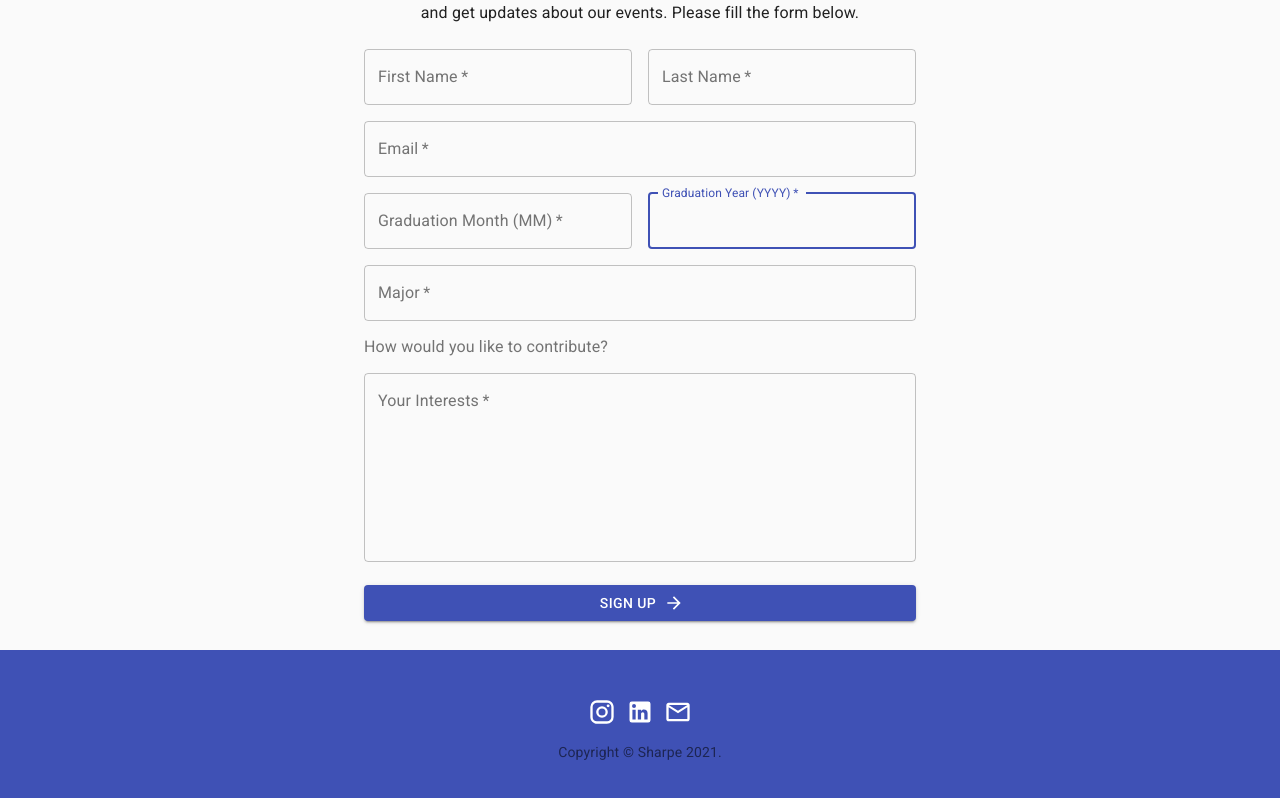
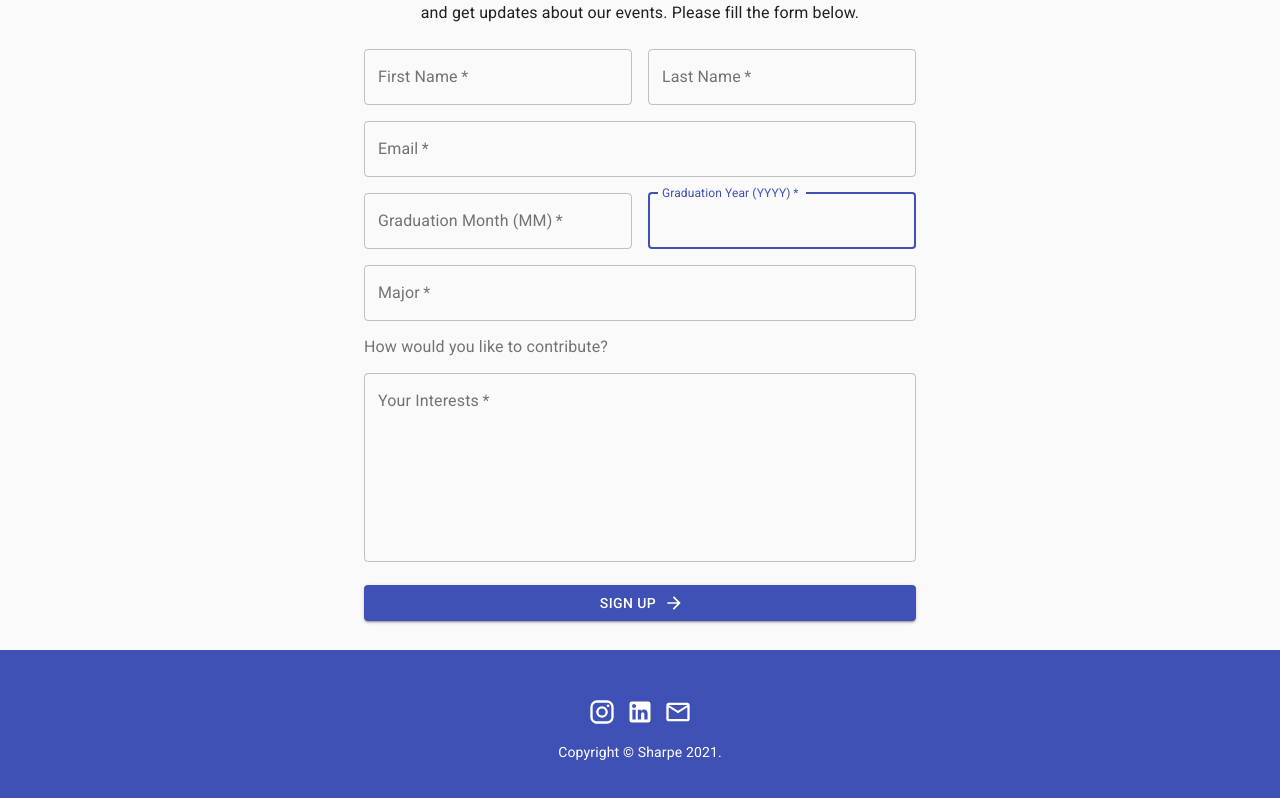
Before and after one commit to greenleopard101/sharpe-website, a React (Create React App) app: page /alumni in a window 1280 px wide. Shown: the part 318-1116 px from the top of the page. Built offline with nearby package versions, Linux system fonts and the light colour scheme.

Commit message:
fixed footer copyright colour

```diff
--- a/src/components/footer/footer.jsx
+++ b/src/components/footer/footer.jsx
@@ -20,20 +20,10 @@ const useStyles = makeStyles((theme) => ({
     cursor: "pointer",
     fontSize: "28px",
   },
+  text: {
+    color: "#FFFFFF",
+  },
 }));
-
-function Copyright() {
-  return (
-    <Typography variant="body2" color="textSecondary" align="center">
-      {"Copyright © "}
-      <Link color="inherit" href="#">
-        Sharpe
-      </Link>{" "}
-      {new Date().getFullYear()}
-      {"."}
-    </Typography>
-  );
-}
 
 export default function Footer() {
   const classes = useStyles();
@@ -55,7 +45,14 @@ export default function Footer() {
             onClick={() => (window.location = "mailto:neusharpe@gmail.com")}
           />
         </Typography>
-        <Copyright />
+        <Typography variant="body2" align="center" className={classes.text}>
+          {"Copyright © "}
+          <Link color="inherit" href="#">
+            Sharpe
+          </Link>{" "}
+          {new Date().getFullYear()}
+          {"."}
+        </Typography>
       </Container>
     </footer>
   );
```
